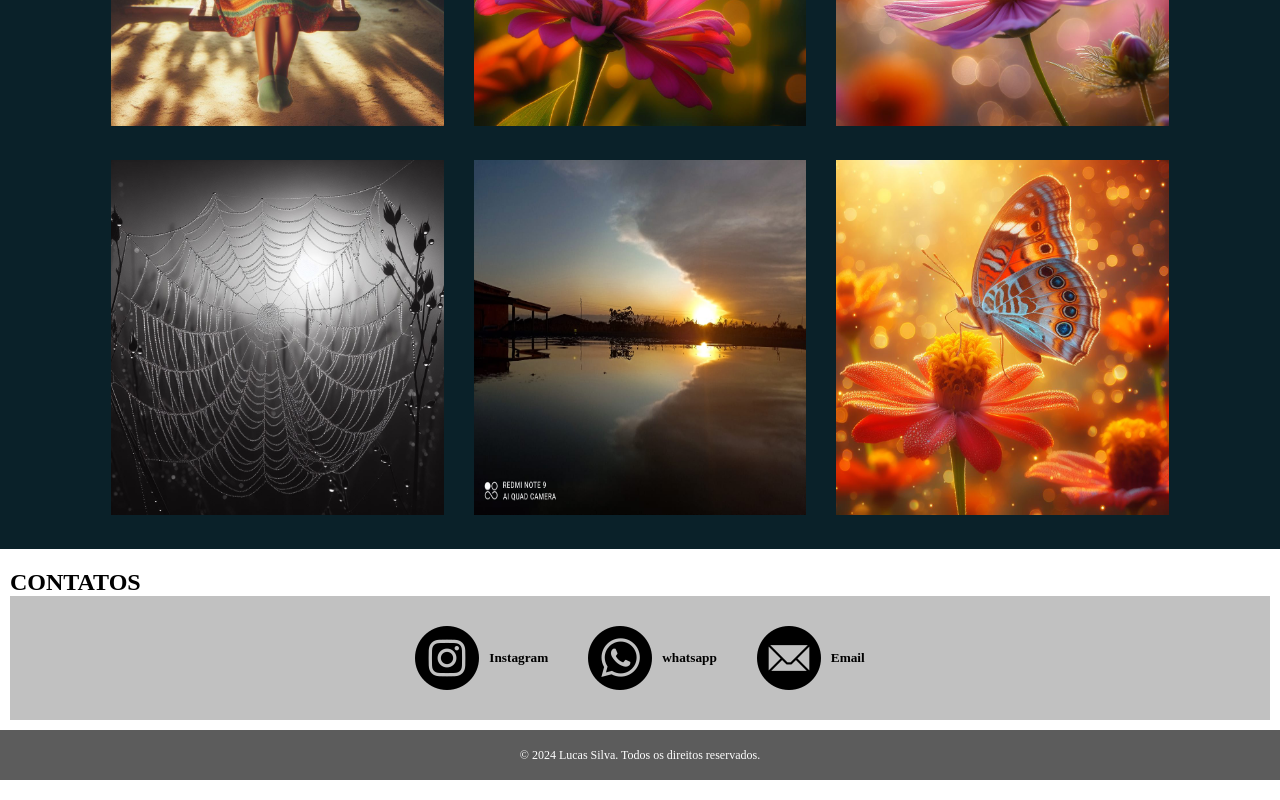
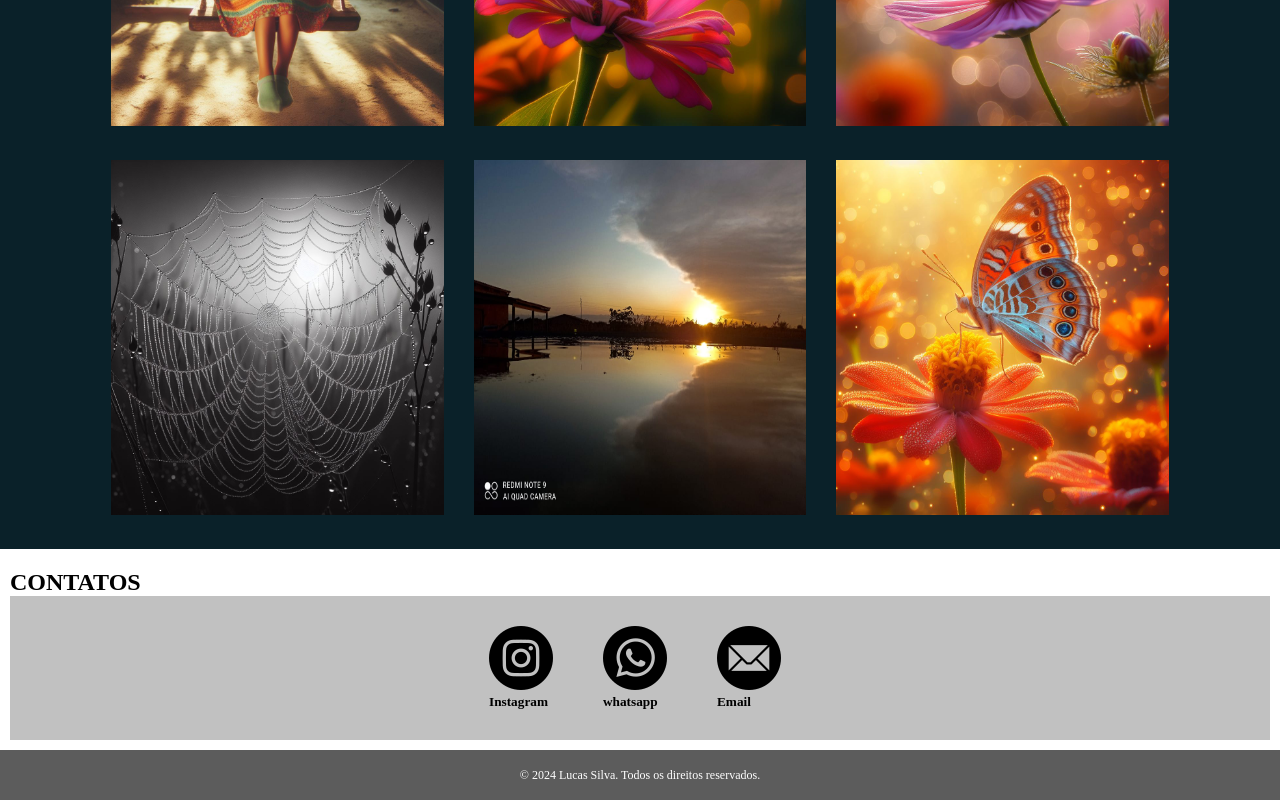
Before and after one commit to RianReisNeiva/Portif-lio-de-fotografias-, a plain HTML site: page index.html in a window 1280 px wide. Shown: the part 1584-2384 px from the top of the page. Drawn offline with Linux system fonts and the light colour scheme; files whose address does not match are found by name.

Commit message:
Update index.html

```diff
--- a/index.html
+++ b/index.html
@@ -74,18 +74,18 @@
         <h2>Contatos</h2>
         <div class="contatos-items">
         <div id="Instagram">
-            <img src="imagem/instagram.png">
-            <a href="https://www.google.com/url?sa=t&source=web&rct=j&opi=89978449&url=https://www.instagram.com/&ved=2ahUKEwidtcapoKuFAxWsJ7kGHVDtAg8Qjjh6BAgFEAE&usg=AOvVaw1cBeRoOpMhZ3-x5M1sA3Fm"><h5>Instagram</h5></a>
+
+            <a href="https://www.google.com/url?sa=t&source=web&rct=j&opi=89978449&url=https://www.instagram.com/&ved=2ahUKEwidtcapoKuFAxWsJ7kGHVDtAg8Qjjh6BAgFEAE&usg=AOvVaw1cBeRoOpMhZ3-x5M1sA3Fm"><img src="imagem/instagram.png"><h5>Instagram</h5></a>
         </div>
 
         <div id="whatsapp">
-            <img src="imagem/whatsapp.png">
-            <a href="https://www.google.com/url?sa=t&source=web&rct=j&opi=89978449&url=https://www.whatsapp.com/%3Flang%3Dpt_BR&ved=2ahUKEwj4ourGoKuFAxUtJrkGHcDJBlIQFnoECA8QAQ&usg=AOvVaw0C5ofZ3s_hpdWdMPbURSoM"><h5>whatsapp</h5></a>
+
+            <a href="https://www.google.com/url?sa=t&source=web&rct=j&opi=89978449&url=https://www.whatsapp.com/%3Flang%3Dpt_BR&ved=2ahUKEwj4ourGoKuFAxUtJrkGHcDJBlIQFnoECA8QAQ&usg=AOvVaw0C5ofZ3s_hpdWdMPbURSoM"><img src="imagem/whatsapp.png"><h5>whatsapp</h5></a>
         </div>
 
         <div id="email">
-            <img src="imagem/email.png">
-            <a href="https://www.googleadservices.com/pagead/aclk?sa=L&ai=DChcSEwiVtcLtoKuFAxURYUgAHR61A_gYABAAGgJjZQ&ase=2&gclid=CjwKCAjwwr6wBhBcEiwAfMEQs3sYhf52kotfLTJaGuwPtM-p0B8RRKKHlw-Cw_lCHre7NkUERgzW0xoCG10QAvD_BwE&ohost=www.google.com&cid=CAESVuD2JoqbPZK7VXzUZTs6jLAnE_HWZWMr7CwlLMJ_Jt7byy4xOritgJIPBtZK1Q83HshmyHuRj4_McE8dl0jpEp1SrLjjexSFJG02BMWZlG6KRg4EydP-&sig=AOD64_1M-zxeyhA2kLK6EHReWjNkx-6L8Q&q&nis=4&adurl&ved=2ahUKEwj0o7ntoKuFAxX6J7kGHW1PBpAQ0Qx6BAgEEAE"><h5>Email</h5></a>
+
+            <a href="https://www.googleadservices.com/pagead/aclk?sa=L&ai=DChcSEwiVtcLtoKuFAxURYUgAHR61A_gYABAAGgJjZQ&ase=2&gclid=CjwKCAjwwr6wBhBcEiwAfMEQs3sYhf52kotfLTJaGuwPtM-p0B8RRKKHlw-Cw_lCHre7NkUERgzW0xoCG10QAvD_BwE&ohost=www.google.com&cid=CAESVuD2JoqbPZK7VXzUZTs6jLAnE_HWZWMr7CwlLMJ_Jt7byy4xOritgJIPBtZK1Q83HshmyHuRj4_McE8dl0jpEp1SrLjjexSFJG02BMWZlG6KRg4EydP-&sig=AOD64_1M-zxeyhA2kLK6EHReWjNkx-6L8Q&q&nis=4&adurl&ved=2ahUKEwj0o7ntoKuFAxX6J7kGHW1PBpAQ0Qx6BAgEEAE"><img src="imagem/email.png"><h5>Email</h5></a>
         </div>
         </div>
 
```
